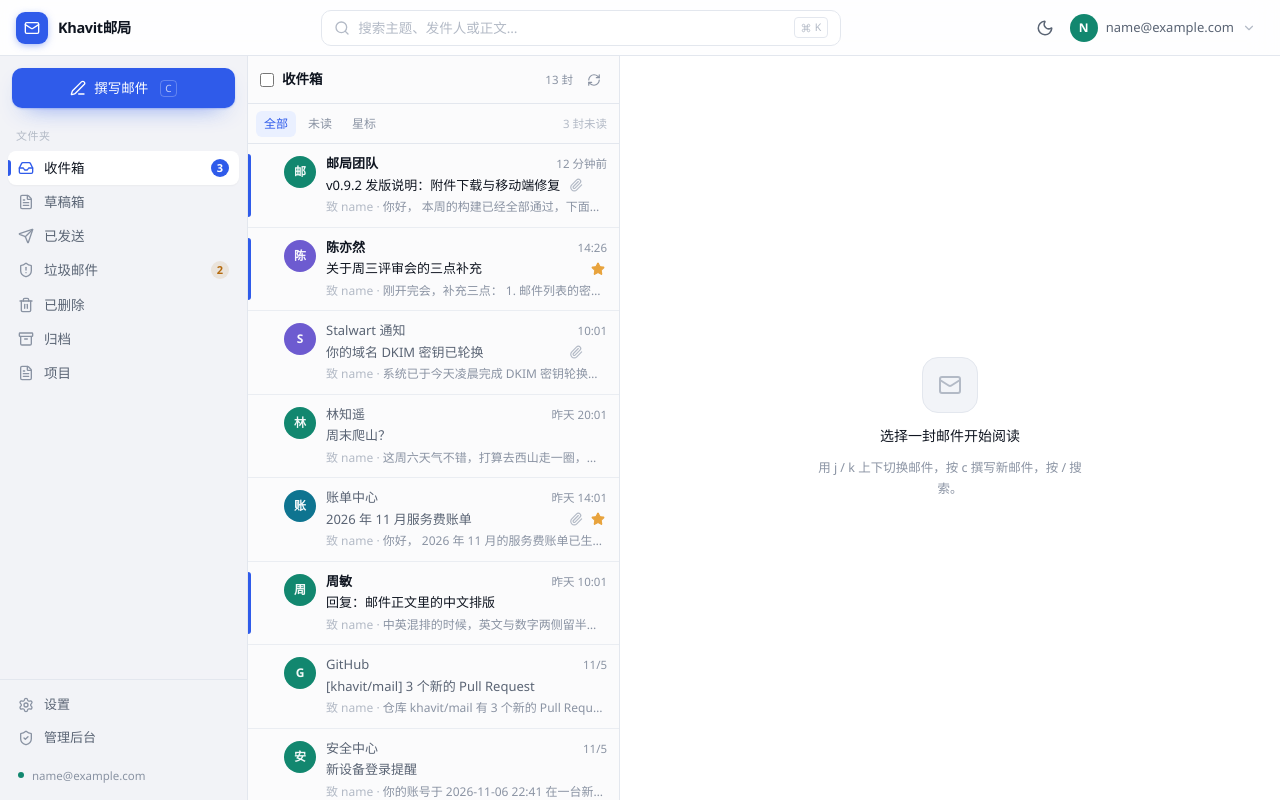
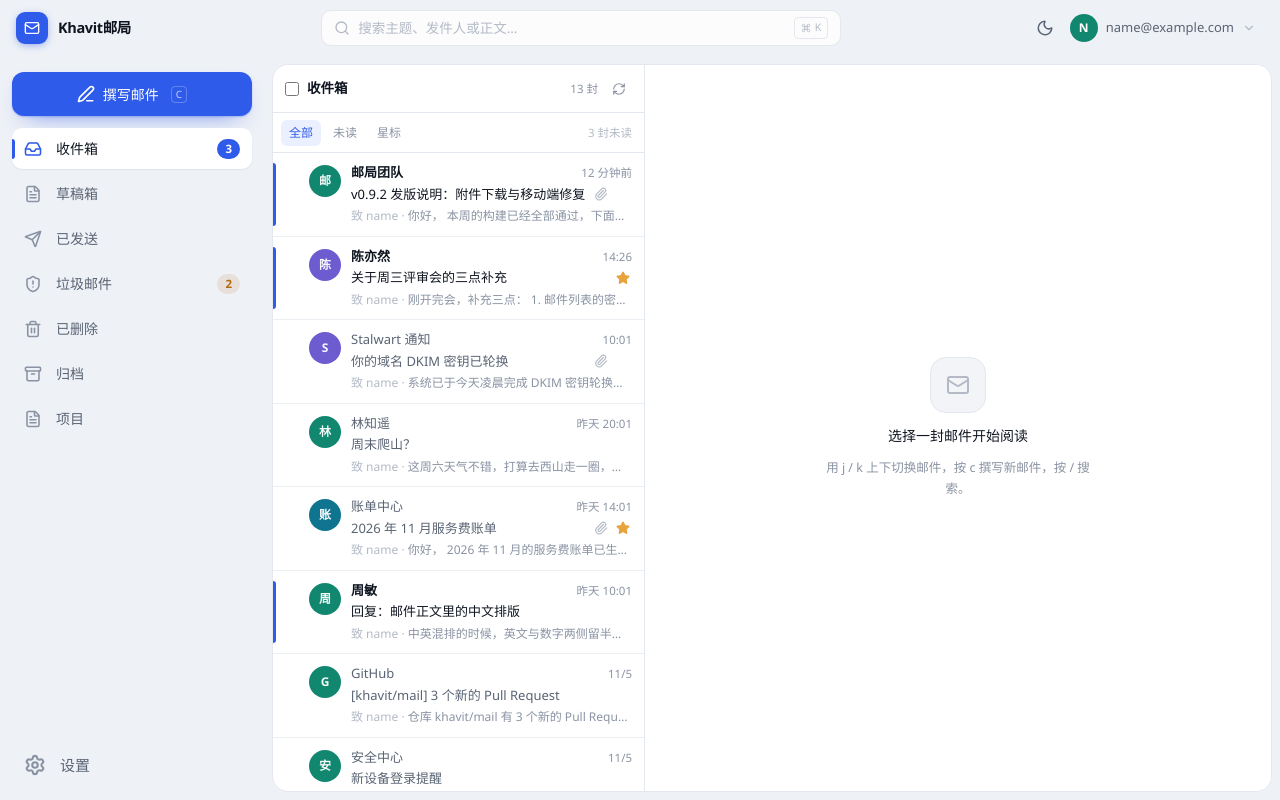
Before and after one commit to Glassous/Khavit, a Vue app in the folder frontend/: page /#/login in a window 1280 px wide. Both pictures are taken after typing "name@example.com", "Sample123" into the empty fields and a click on the button "登录". Built offline with nearby package versions, Linux system fonts and the light colour scheme.

Commit message:
feat: 重构应用外壳为圆角内容岛布局，侧栏改用具名插槽并精简设置入口

```diff
--- a/frontend/src/components/layout/AppShell.vue
+++ b/frontend/src/components/layout/AppShell.vue
@@ -3,13 +3,22 @@ import TopBar from './TopBar.vue'
 import ConfirmDialog from '../ui/ConfirmDialog.vue'
 
 withDefaults(defineProps<{ searchable?: boolean }>(), { searchable: true })
+const emit = defineEmits<{ 'toggle-sidebar': [] }>()
 </script>
 
 <template>
-  <div class="flex h-dvh flex-col overflow-hidden bg-canvas">
-    <TopBar :searchable="searchable" />
+  <div class="flex h-dvh flex-col overflow-hidden bg-canvas-deep">
+    <TopBar :searchable="searchable" @toggle-sidebar="emit('toggle-sidebar')" />
     <div class="flex min-h-0 flex-1">
-      <slot />
+      <!-- 侧栏由页面通过具名插槽提供，不在岛内 -->
+      <slot name="sidebar" />
+
+      <!-- 主体内容：四周留白的圆角岛，嵌在顶栏与侧栏构成的底色中 -->
+      <div
+        class="m-2 flex min-h-0 min-w-0 flex-1 overflow-hidden rounded-[16px] border border-line bg-surface"
+      >
+        <slot />
+      </div>
     </div>
     <ConfirmDialog />
   </div>
--- a/frontend/src/components/layout/SideBar.vue
+++ b/frontend/src/components/layout/SideBar.vue
@@ -3,7 +3,6 @@ import { computed } from 'vue'
 import { useRoute, useRouter } from 'vue-router'
 import {
   Archive,
-  ChevronLeft,
   FileText,
   Inbox,
   PenLine,
@@ -84,49 +83,51 @@ async function go(path: string): Promise<void> {
   />
 
   <aside
-    class="z-40 flex h-full w-[248px] shrink-0 flex-col border-r border-line bg-canvas-deep/60 transition-transform duration-200 ease-[cubic-bezier(0.2,0.8,0.2,1)] max-lg:fixed max-lg:inset-y-0 max-lg:left-0 max-lg:bg-canvas"
+    class="z-40 flex h-full w-[264px] shrink-0 flex-col bg-canvas-deep transition-transform duration-200 ease-[cubic-bezier(0.2,0.8,0.2,1)] max-lg:fixed max-lg:inset-y-0 max-lg:left-0"
     :class="open ? 'max-lg:translate-x-0' : 'max-lg:-translate-x-full'"
   >
-    <div class="px-3 pb-2 pt-3">
+    <div class="px-3 pb-1 pt-4">
       <button
         type="button"
-        class="group flex h-10 w-full cursor-pointer items-center justify-center gap-2 rounded-[10px] bg-brand text-[13.5px] font-medium text-white shadow-[0_1px_2px_rgb(47_91_234/0.28),0_10px_24px_-14px_rgb(47_91_234/0.9)] transition-all duration-150 hover:bg-brand-strong active:translate-y-[0.5px] dark:hover:bg-brand-soft"
+        class="group flex h-11 w-full cursor-pointer items-center justify-center gap-2 rounded-xl bg-brand text-[14px] font-medium text-white shadow-[0_1px_2px_rgb(47_91_234/0.28),0_10px_24px_-14px_rgb(47_91_234/0.9)] transition-all duration-150 hover:bg-brand-strong active:translate-y-[0.5px] dark:hover:bg-brand-soft"
         @click="compose"
       >
-        <PenLine class="h-4 w-4 transition-transform duration-200 group-hover:-rotate-6" />
+        <PenLine
+          class="h-[18px] w-[18px] transition-transform duration-200 group-hover:-rotate-6"
+          :stroke-width="2.1"
+        />
         撰写邮件
         <span class="ml-1 rounded border border-white/25 px-1 text-[10px] text-white/70">C</span>
       </button>
     </div>
 
-    <nav class="flex-1 overflow-y-auto px-2 py-1 scroll-slim" aria-label="邮箱文件夹">
-      <p class="px-2 pb-1.5 pt-2 text-[11px] font-medium uppercase tracking-wider text-ink-4">文件夹</p>
-
+    <nav class="flex-1 overflow-y-auto px-3 py-2 scroll-slim" aria-label="邮箱文件夹">
       <button
         v-for="box in boxes"
         :key="box.id"
         type="button"
-        class="group relative flex w-full cursor-pointer items-center gap-2.5 rounded-lg px-2.5 py-[7px] text-left text-[13.5px] transition-colors duration-150"
+        class="group relative mb-1 flex w-full cursor-pointer items-center gap-3.5 rounded-[10px] px-3 py-2.5 text-left text-[14px] transition-colors duration-150"
         :class="
           isActive(box)
-            ? 'bg-surface font-medium text-ink shadow-[0_1px_2px_rgb(15_21_32/0.04)]'
+            ? 'bg-surface font-medium text-ink shadow-[0_1px_2px_rgb(15_21_32/0.06)]'
             : 'text-ink-2 hover:bg-surface/70 hover:text-ink'
         "
         @click="select(box)"
       >
         <span
           v-if="isActive(box)"
-          class="absolute left-0 top-1/2 h-4 w-[2.5px] -translate-y-1/2 rounded-r-full bg-brand"
+          class="absolute left-0 top-1/2 h-5 w-[3px] -translate-y-1/2 rounded-r-full bg-brand"
         />
         <component
           :is="roleIcons[box.role ?? ''] ?? FileText"
-          class="h-4 w-4 shrink-0"
+          class="h-[18px] w-[18px] shrink-0"
+          :stroke-width="2.1"
           :class="isActive(box) ? 'text-brand' : 'text-ink-3 group-hover:text-ink-2'"
         />
         <span class="flex-1 truncate" :title="mailboxLabel(box)">{{ mailboxLabel(box) }}</span>
         <span
           v-if="box.unreadEmails > 0"
-          class="rounded-full px-1.5 py-[1px] text-[11px] font-semibold leading-4"
+          class="rounded-full px-2 py-0.5 text-[11.5px] font-semibold leading-4"
           :class="
             box.role === 'junk'
               ? 'bg-amber/12 text-amber'
@@ -140,35 +141,23 @@ async function go(path: string): Promise<void> {
       </button>
     </nav>
 
-    <div class="border-t border-line px-2 py-2">
-      <button
-        type="button"
-        class="flex w-full cursor-pointer items-center gap-2.5 rounded-lg px-2.5 py-[7px] text-left text-[13px] text-ink-2 transition-colors hover:bg-surface/70 hover:text-ink"
-        @click="go('/settings')"
-      >
-        <Settings class="h-4 w-4 text-ink-3" /> 设置
-      </button>
+    <!-- 底部操作：设置固定在最下方 -->
+    <div class="px-3 pb-3 pt-1">
       <button
         v-if="auth.admin"
         type="button"
-        class="flex w-full cursor-pointer items-center gap-2.5 rounded-lg px-2.5 py-[7px] text-left text-[13px] text-ink-2 transition-colors hover:bg-surface/70 hover:text-ink"
+        class="mb-1 flex w-full cursor-pointer items-center gap-3.5 rounded-[10px] px-3 py-2.5 text-left text-[14px] text-ink-2 transition-colors hover:bg-surface/70 hover:text-ink"
         @click="go('/admin/domains')"
       >
-        <ShieldCheck class="h-4 w-4 text-ink-3" /> 管理后台
+        <ShieldCheck class="h-[19px] w-[19px] text-ink-3" :stroke-width="2.1" /> 管理后台
       </button>
-
-      <div class="mt-1 flex items-center gap-2 rounded-lg px-2.5 py-2">
-        <span class="h-1.5 w-1.5 shrink-0 rounded-full bg-teal" />
-        <span class="min-w-0 flex-1 truncate text-[11.5px] text-ink-3">{{ auth.user }}</span>
-        <button
-          type="button"
-          class="cursor-pointer rounded p-0.5 text-ink-4 hover:text-ink lg:hidden"
-          aria-label="收起菜单"
-          @click="emit('close')"
-        >
-          <ChevronLeft class="h-3.5 w-3.5" />
-        </button>
-      </div>
+      <button
+        type="button"
+        class="flex w-full cursor-pointer items-center gap-3.5 rounded-[10px] px-3 py-3 text-left text-[15px] font-medium text-ink-2 transition-colors hover:bg-surface/70 hover:text-ink"
+        @click="go('/settings')"
+      >
+        <Settings class="h-[22px] w-[22px] text-ink-3" :stroke-width="2.3" /> 设置
+      </button>
     </div>
   </aside>
 </template>
--- a/frontend/src/components/layout/TopBar.vue
+++ b/frontend/src/components/layout/TopBar.vue
@@ -100,7 +100,7 @@ onBeforeUnmount(() => window.removeEventListener('keydown', onGlobalKey))
 
 <template>
   <header
-    class="glass relative z-30 flex h-14 shrink-0 items-center gap-3 border-b border-line px-3 sm:px-4"
+    class="relative z-30 flex h-14 shrink-0 items-center gap-3 bg-canvas-deep px-3 sm:px-4"
   >
     <button
       type="button"
--- a/frontend/src/mocks/mockServer.ts
+++ b/frontend/src/mocks/mockServer.ts
@@ -582,11 +582,16 @@ function normalizeUser(username?: string): string {
 export function session(username?: string): JmapSession {
   const user = normalizeUser(username)
   load(user)
+  // 演示模式：只有默认演示账号具备管理能力，其余账号按普通用户处理，
+  // 这样「非管理员隐藏管理后台入口」的行为在本地也能验证
+  const admin = user === DEFAULT_USER
   const account = {
     name: user,
     isPersonal: true,
     isReadOnly: false,
-    accountCapabilities: { [MAIL]: {}, [SUBMISSION]: {}, [STALWART]: {} },
+    accountCapabilities: admin
+      ? { [MAIL]: {}, [SUBMISSION]: {}, [STALWART]: {} }
+      : { [MAIL]: {}, [SUBMISSION]: {} },
   }
   return {
     apiUrl: '/jmap/',
@@ -595,7 +600,9 @@ export function session(username?: string): JmapSession {
     eventSourceUrl: '/jmap/eventsource/?types={types}&closeafter={closeafter}&ping={ping}',
     username: user,
     accounts: { [ACCOUNT_ID]: account },
-    primaryAccounts: { [MAIL]: ACCOUNT_ID, [SUBMISSION]: ACCOUNT_ID, [STALWART]: ACCOUNT_ID },
+    primaryAccounts: admin
+      ? { [MAIL]: ACCOUNT_ID, [SUBMISSION]: ACCOUNT_ID, [STALWART]: ACCOUNT_ID }
+      : { [MAIL]: ACCOUNT_ID, [SUBMISSION]: ACCOUNT_ID },
     capabilities: {
       [CORE]: {
         maxSizeUpload: 50_000_000,
--- a/frontend/src/views/MailView.vue
+++ b/frontend/src/views/MailView.vue
@@ -143,7 +143,9 @@ useHotkeys([
 
 <template>
   <AppShell @toggle-sidebar="sidebarOpen = !sidebarOpen">
-    <SideBar :open="sidebarOpen" @close="sidebarOpen = false" />
+    <template #sidebar>
+      <SideBar :open="sidebarOpen" @close="sidebarOpen = false" />
+    </template>
 
     <main class="flex min-w-0 flex-1">
       <MailList
```
